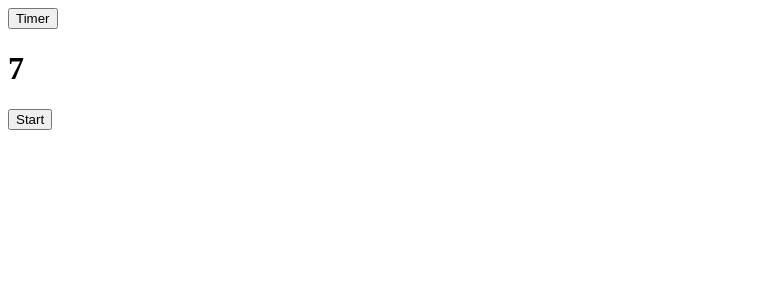
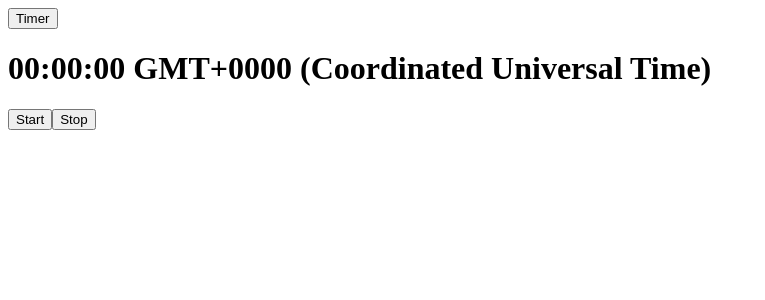
Before and after one commit to VitaliyKhrol/fd-react-welcome-2024, a React (Create React App) app: page / in a window 1280 px wide. Shown: the top 300 px of the page, without its empty margins (0-765 px from the left). Built offline with nearby package versions, Linux system fonts and the light colour scheme.

Commit message:
Таймер на нативном js

```diff
--- a/package.json
+++ b/package.json
@@ -6,6 +6,7 @@
     "@testing-library/jest-dom": "^5.17.0",
     "@testing-library/react": "^13.4.0",
     "@testing-library/user-event": "^13.5.0",
+    "date-fns": "^3.6.0",
     "react": "^18.3.1",
     "react-dom": "^18.3.1",
     "react-scripts": "5.0.1",
--- a/src/components/Timer/index.js
+++ b/src/components/Timer/index.js
@@ -1,26 +1,31 @@
 import React, { Component } from 'react';
+
 
 class Timer extends Component {
     constructor(props){
         super(props);
         this.state={
-            count:0,
+            time: new Date(0,0,0,0,0,0,0)
         }
         this.intervalId=null;
     }
 
     start =()=>{
         this.intervalId = setInterval(()=>{
-         const {count} =this.state
+         const {time} =this.state;
+         const date = new Date(time.getTime());
+         const seconds = time.getSeconds();
+         date.setSeconds(seconds+1)
              this.setState({
-             count: count+1,
-        })
+                time: date
+             })
+
         },1000 );
 
     }
 
     componentDidMount(){
-        this.start();
+        // this.start();
     }
 
     stop=()=>{
@@ -33,10 +38,12 @@ class Timer extends Component {
 
 
     render() {
+        const {time} =this.state;
         return (
             <div>
-                <h1>{this.state.count}</h1>
-                <button onClick={this.stop}>Start</button>
+                <h1>{time.toTimeString()}</h1>
+                <button onClick={this.start}>Start</button>
+                <button onClick={this.stop}>Stop</button>
             </div>
         );
     }
```
Also changed, not shown: 1 other file (tests, documents, lock files or other folders).
